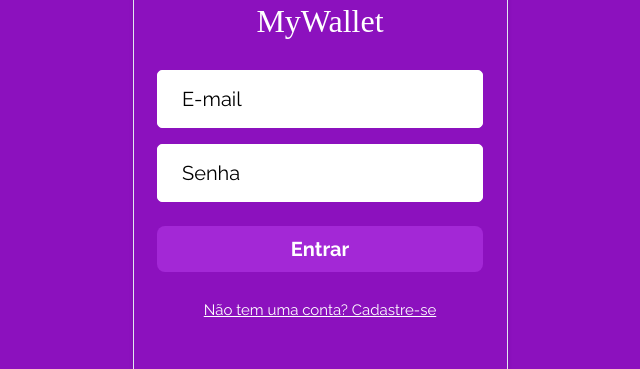
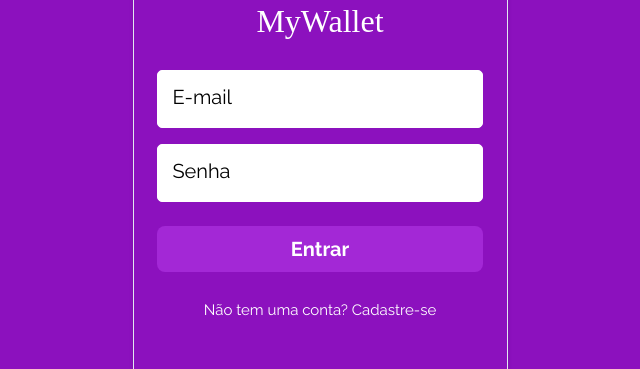
Before and after one commit to carlosandretaiga/projeto13-mywallet-front, a React (Create React App) app: page / in a window 1280 px wide. Shown: the part 174-543 px from the top of the page, without its empty margins (320-960 px from the left). Built offline with nearby package versions, Linux system fonts and the light colour scheme; a web font is replaced by a local one.

Commit message:
style: sign-in page adjustements

```diff
--- a/src/components/Sign/SignInPage.js
+++ b/src/components/Sign/SignInPage.js
@@ -66,10 +66,7 @@ const InputLogin = styled.input`
         margin-top: 24px;
         width: 326px;
         height: 58px;
-        font-weight: 400;
-        font-size: 18px;
-        line-height: 21px;
-        padding: 0 1.5rem;
+        padding: 0 0.9rem;
         background-color: var(--white);
         border: 1px solid var(--white);
         border-radius: 5px;
@@ -80,7 +77,6 @@ const InputLogin = styled.input`
         font-weight: 400;
         font-size: 20px;
         line-height: 16px;
-        //padding-left: 2px;
         display: flex;
         justify-content: center;
         align-items: center;
@@ -142,6 +138,6 @@ const Span = styled.div`
     display: flex;
     justify-content: center;
     align-items: center;
-    text-decoration-line: underline;
+    //text-decoration-line: underline;
     color: var(--white);
 `
```
